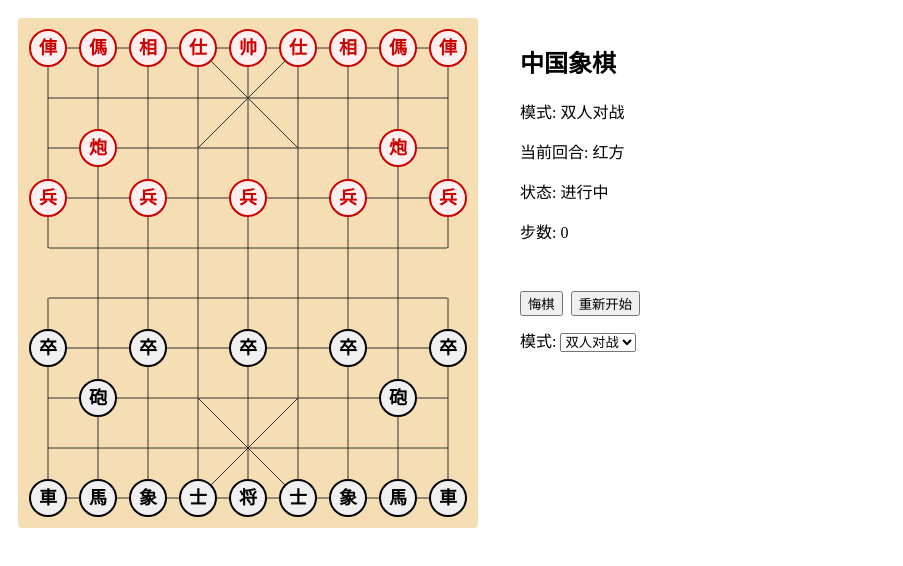
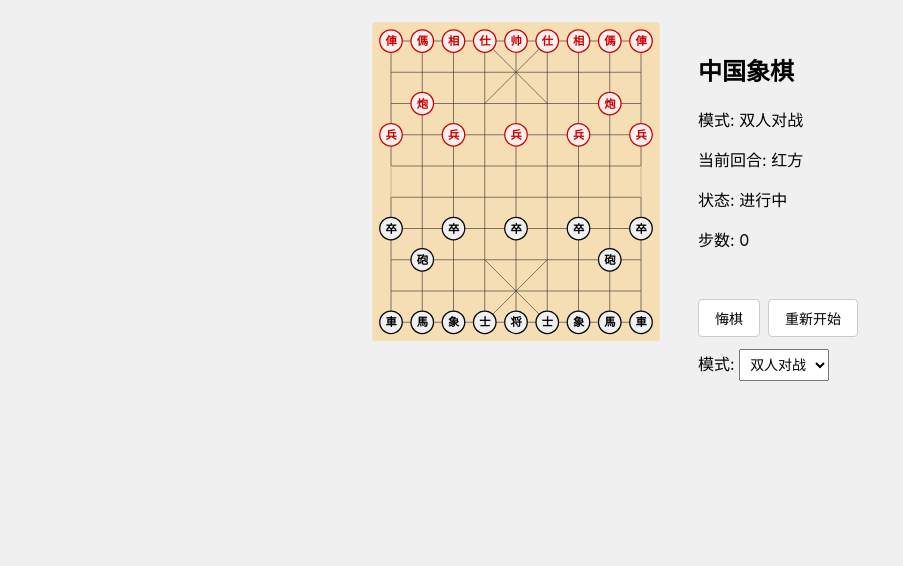
Before and after one commit to yyh321/chess, a React (Vite) app: page / in a window 1280 px wide. Shown: the top 566 px of the page, without its empty margins (0-903 px from the left). Built offline with nearby package versions, Linux system fonts and the light colour scheme.

Commit message:
style: 添加响应式布局和基础样式；docs: 添加开发指南和 API 规范

```diff
--- a/src/App.tsx
+++ b/src/App.tsx
@@ -6,11 +6,11 @@ import { useAI } from './hooks/useAI';
 function App() {
   useAI();
   return (
-    <div style={{ display: 'flex', gap: 16 }}>
-      <div>
+    <div style={{ display: 'flex', flexWrap: 'wrap', gap: 16, justifyContent: 'center', padding: 16 }}>
+      <div style={{ flexShrink: 0 }}>
         <Board />
       </div>
-      <div>
+      <div style={{ minWidth: 200 }}>
         <GameInfo />
         <Controls />
       </div>
--- a/src/components/Board.tsx
+++ b/src/components/Board.tsx
@@ -29,7 +29,7 @@ export function Board() {
   };
 
   return (
-    <svg width={BOARD_W + 80} height={BOARD_H + 80} onClick={handleBoardClick}>
+    <svg viewBox={`0 0 ${BOARD_W + 80} ${BOARD_H + 80}`} style={{ width: '100%', maxWidth: 520, height: 'auto' }} onClick={handleBoardClick}>
       <rect x={10} y={10} width={BOARD_W + 60} height={BOARD_H + 60} fill="#f5deb3" rx={4} />
 
       {Array.from({ length: 10 }, (_, i) => (
--- /dev/null
+++ b/src/index.css
@@ -0,0 +1,23 @@
+body {
+  margin: 0;
+  font-family: -apple-system, BlinkMacSystemFont, 'Segoe UI', Roboto, sans-serif;
+  background: #f0f0f0;
+}
+
+button {
+  padding: 8px 16px;
+  font-size: 14px;
+  cursor: pointer;
+  border: 1px solid #ccc;
+  border-radius: 4px;
+  background: white;
+}
+
+button:hover {
+  background: #f5f5f5;
+}
+
+select {
+  padding: 6px;
+  font-size: 14px;
+}
--- a/src/main.tsx
+++ b/src/main.tsx
@@ -1,5 +1,6 @@
 import { StrictMode } from 'react';
 import { createRoot } from 'react-dom/client';
+import './index.css';
 import App from './App';
 
 createRoot(document.getElementById('app')!).render(
```
Also changed, not shown: 2 other files (tests, documents, lock files or other folders).
